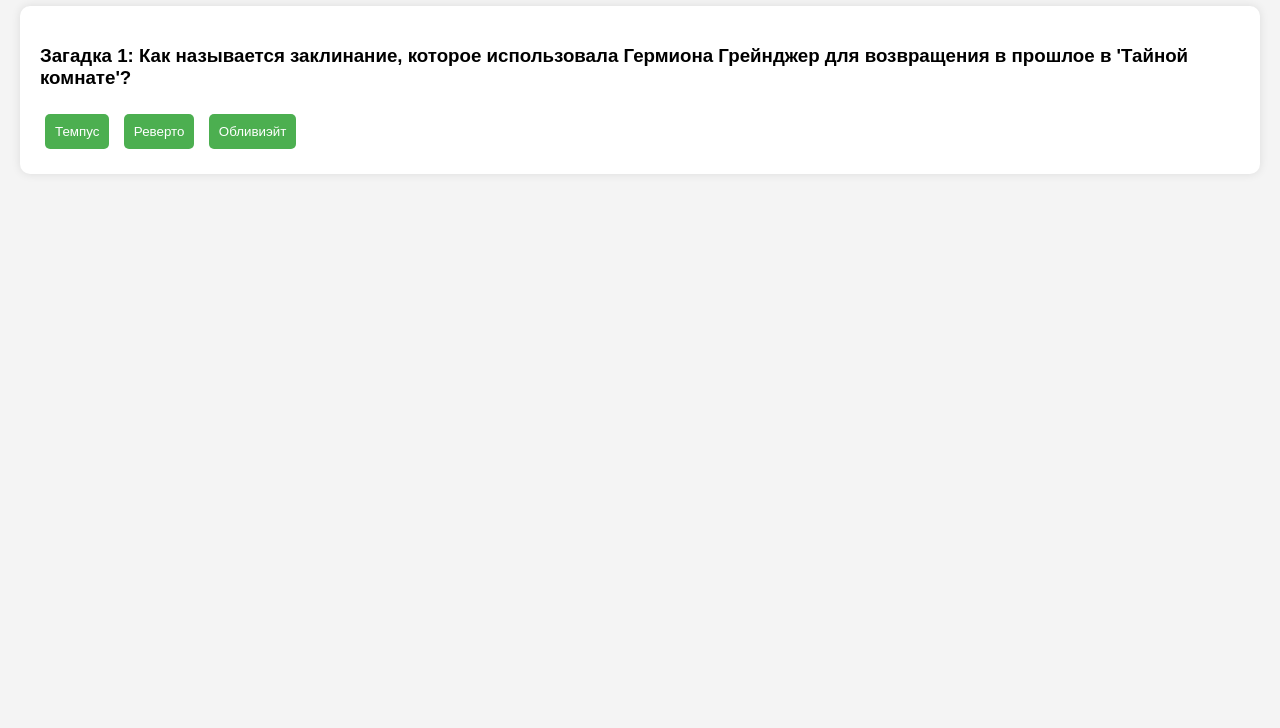
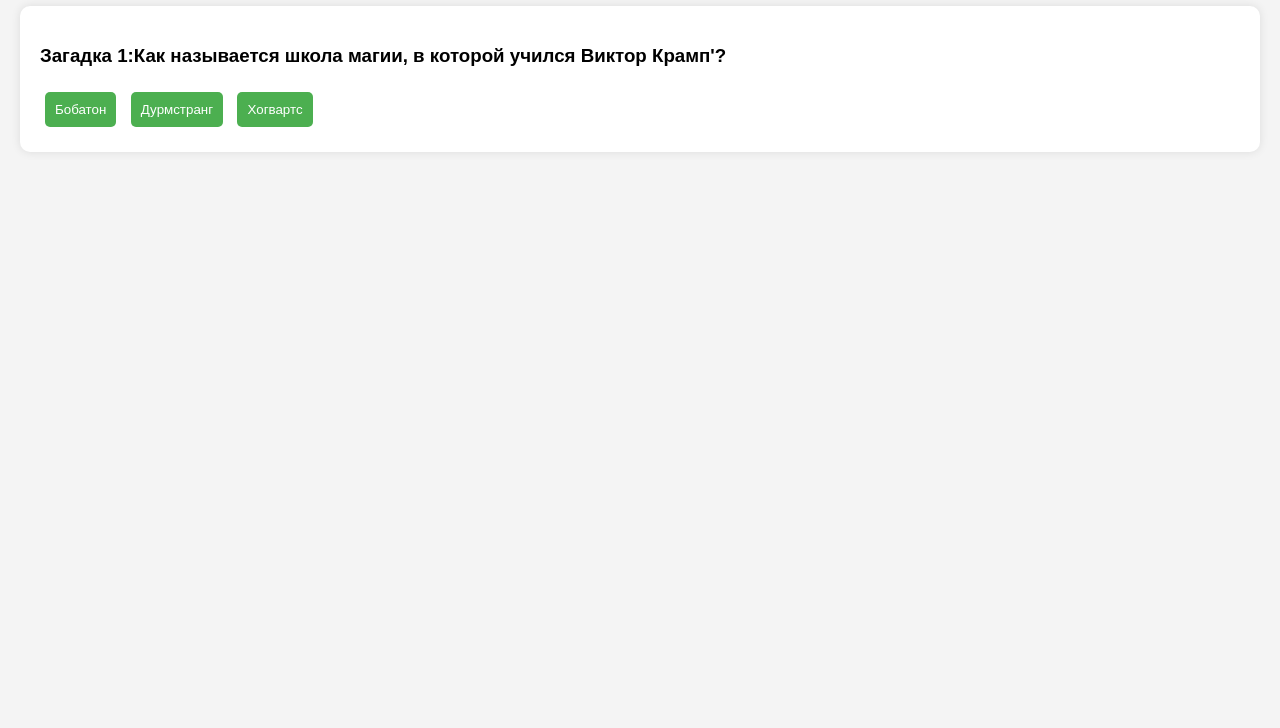
Before and after one commit to hellovvoman/kotodarian-message, a plain HTML site: page index.html in a window 1280 px wide. Shown: the part 72-800 px from the top of the page. Drawn offline with Linux system fonts and the light colour scheme.

Commit message:
Update index.html

```diff
--- a/index.html
+++ b/index.html
@@ -43,10 +43,10 @@
     <h1>Добро пожаловать в квест: Цифровой Замок Хогвартс!</h1>
 
     <div id="question-1" class="question-container">
-        <h3>Загадка 1: Как называется заклинание, которое использовала Гермиона Грейнджер для возвращения в прошлое в 'Тайной комнате'?</h3>
-        <button class="answer-btn" onclick="checkAnswer(1, 'Темпус')">Темпус</button>
-        <button class="answer-btn" onclick="checkAnswer(1, 'Реверто')">Реверто</button>
-        <button class="answer-btn" onclick="checkAnswer(1, 'Обливиэйт')">Обливиэйт</button>
+        <h3>Загадка 1:Как называется школа магии, в которой учился Виктор Крамп'?</h3>
+        <button class="answer-btn" onclick="checkAnswer(1, 'Бобатон')">Бобатон</button>
+        <button class="answer-btn" onclick="checkAnswer(1, 'Дурмстранг')">Дурмстранг</button>
+        <button class="answer-btn" onclick="checkAnswer(1, 'Хогвартс')">Хогвартс</button>
     </div>
 
     <div id="question-2" class="question-container" style="display: none;">
@@ -71,7 +71,7 @@
     <script>
         // Массив правильных ответов
         const correctAnswers = {
-            1: 'Темпус',
+            1: 'Дурмстранг',
             2: 'Дагоба',
             3: 'Бластер'
         };
```
